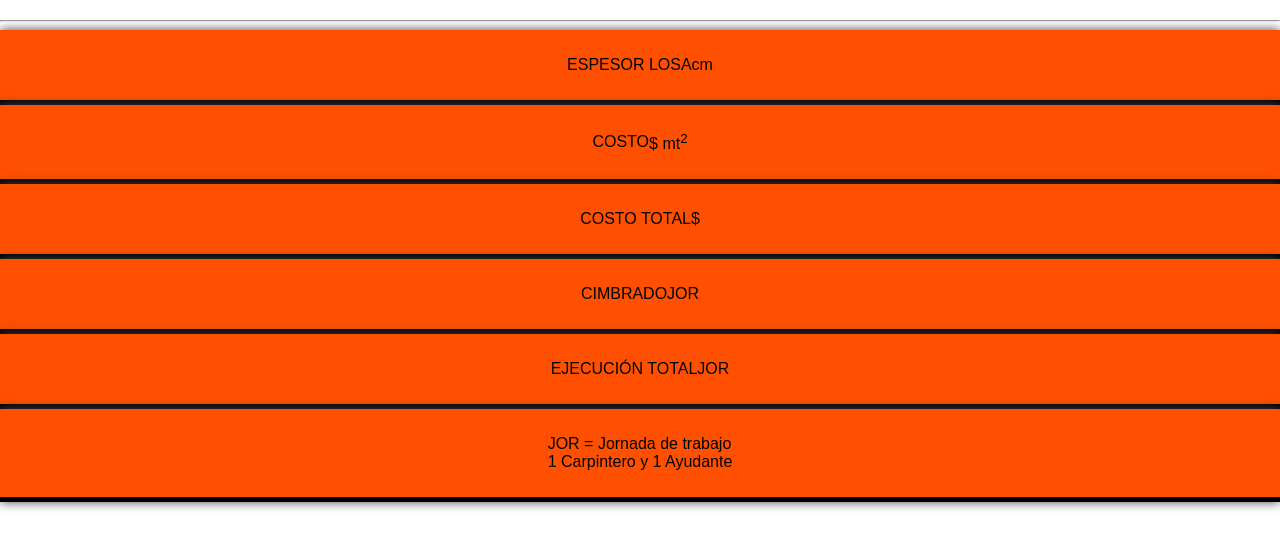
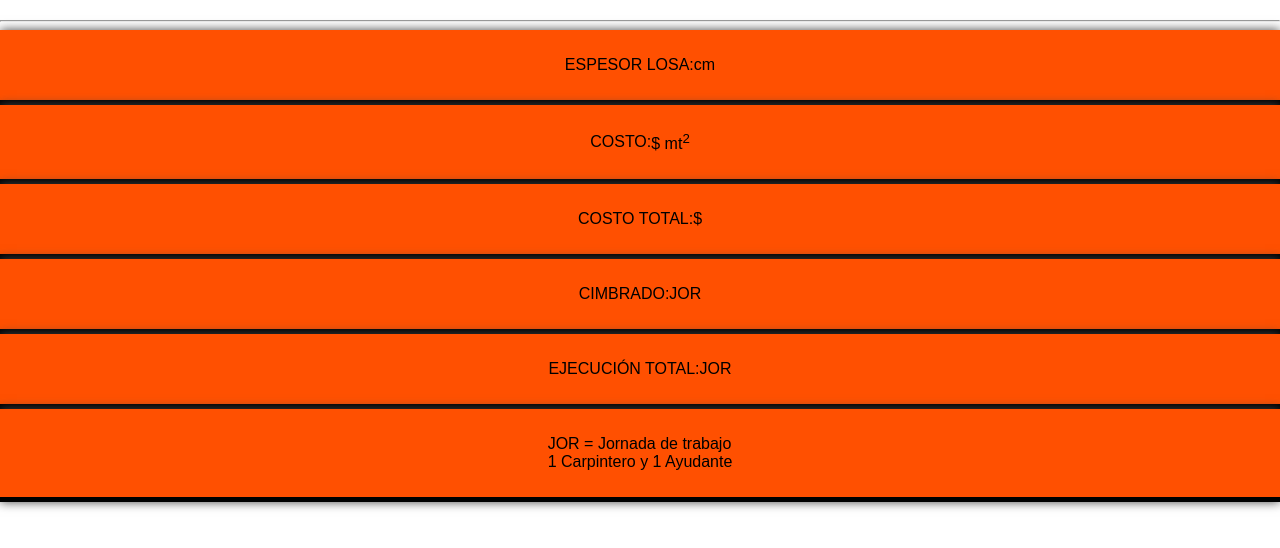
Before and after one commit to imcyc/appdeacero, a Next.js app: page /components/datos in a window 1280 px wide. Shown: the top 548 px of the page. Built offline with nearby package versions, Linux system fonts and the light colour scheme.

Commit message:
separadores

```diff
--- a/pages/components/datos.js
+++ b/pages/components/datos.js
@@ -7,23 +7,23 @@ function Datos({titulo, espesor, costo, costoTotal, cimbrado, ejecucion}) {
         <h2><span className="lnr lnr-arrow-right"></span> {titulo}</h2>
         <hr />
         <div className="datos">
-          <p className="esp"><span className="lnr lnr-arrow-right"></span> ESPESOR LOSA</p>
+          <p className="esp"><span className="lnr lnr-arrow-right"></span> ESPESOR LOSA:</p>
           <p>{espesor} cm</p>
         </div>
         <div className="datos">
-          <p className="esp"><span className="lnr lnr-arrow-right"></span> COSTO</p>
+          <p className="esp"><span className="lnr lnr-arrow-right"></span> COSTO:</p>
           <p>$ {costo} mt<sup>2</sup></p>
         </div>
         <div className="datos">
-          <p className="esp"><span className="lnr lnr-arrow-right"></span> COSTO TOTAL</p>
+          <p className="esp"><span className="lnr lnr-arrow-right"></span> COSTO TOTAL:</p>
           <p>$ {costoTotal}</p>
         </div>
         <div className="datos">
-          <p className="esp"><span className="lnr lnr-arrow-right"></span> CIMBRADO</p>
+          <p className="esp"><span className="lnr lnr-arrow-right"></span> CIMBRADO:</p>
           <p>{cimbrado} JOR</p>
         </div>
         <div className="datos">
-          <p className="esp"><span className="lnr lnr-arrow-right"></span> EJECUCIÓN TOTAL</p>
+          <p className="esp"><span className="lnr lnr-arrow-right"></span> EJECUCIÓN TOTAL:</p>
           <p>{ejecucion} JOR</p>
         </div>
         <div className="datos">
```
